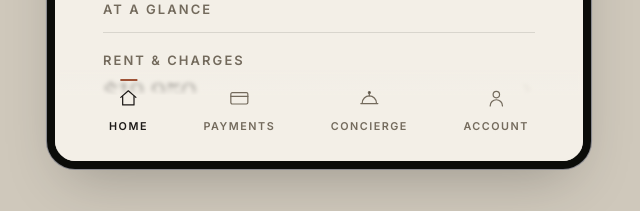
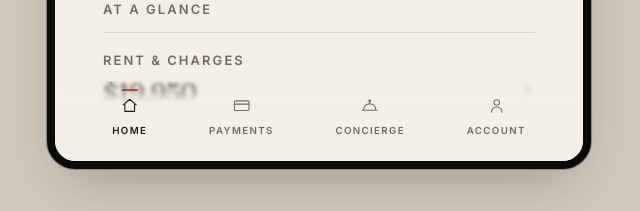
Before and after one commit to perceptence/alba, a Next.js app: page / in a window 768 px wide. Shown: the part 649-860 px from the top of the page, without its empty margins (65-705 px from the left). Built offline with nearby package versions, Linux system fonts and the light colour scheme.

Commit message:
Tablet nav: bring sizes down (icon 21->18, label 10->9, tighter padding)
Read too enlarged, esp. with the iPad frame's 1.08 zoom on top.

Co-Authored-By: Claude Opus 4.8 <noreply@anthropic.com>

```diff
--- a/app/alba.css
+++ b/app/alba.css
@@ -1065,10 +1065,10 @@ html,body{background:#CFC8BB}
   .pbar{padding:18px 34px 8px}
   /* 4 items spread across the frame width; keep the near-mobile icon/label
      sizes so it doesn't read as a magnified phone. */
-  .nav{justify-content:space-around;gap:0;padding:16px 24px 24px}
-  .nav button svg{width:21px;height:21px}
-  .nav button .nl{font-size:10px}
-  .nav button .und{top:-8px;width:16px}
+  .nav{justify-content:space-around;gap:0;padding:14px 24px 20px}
+  .nav button svg{width:18px;height:18px}
+  .nav button .nl{font-size:9px}
+  .nav button .und{top:-7px;width:15px}
   .scroll{padding-bottom:112px}
   .pc{padding:24px 44px 0}
   /* bottom sheets span the full frame width, as on mobile */
```
